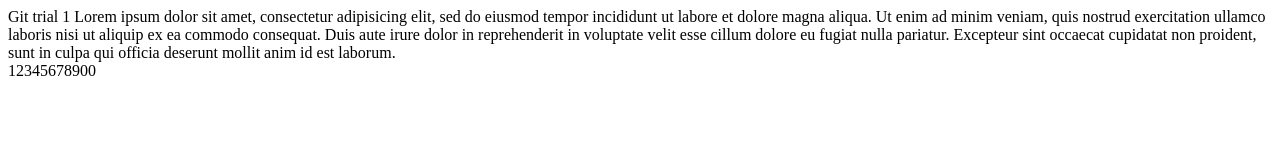
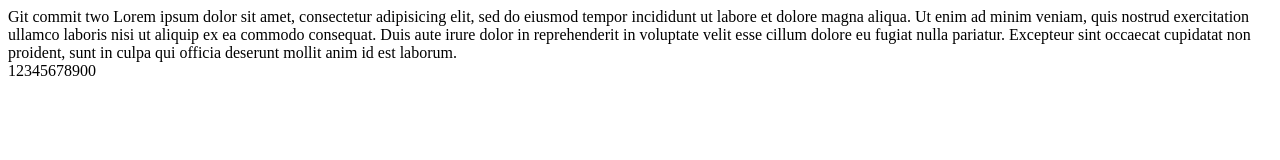
Before and after one commit to richardkanai123/gittrial, a plain HTML site: page index.html in a window 1280 px wide. Drawn offline with Linux system fonts and the light colour scheme.

Commit message:
corrected title

```diff
--- a/index.html
+++ b/index.html
@@ -2,11 +2,11 @@
 <html lang="en" dir="ltr">
   <head>
     <meta charset="utf-8">
-    <title>gi two</title>
+    <title>Git two</title>
   </head>
   <body>
 
-    Git trial 1
+    Git commit two
     Lorem ipsum dolor sit amet, consectetur adipisicing elit, sed do eiusmod tempor incididunt ut labore et dolore magna aliqua.
      Ut enim ad minim veniam, quis nostrud exercitation ullamco laboris nisi ut aliquip ex ea commodo consequat.
     Duis aute irure dolor in reprehenderit in voluptate velit esse cillum dolore eu fugiat nulla pariatur.
```
